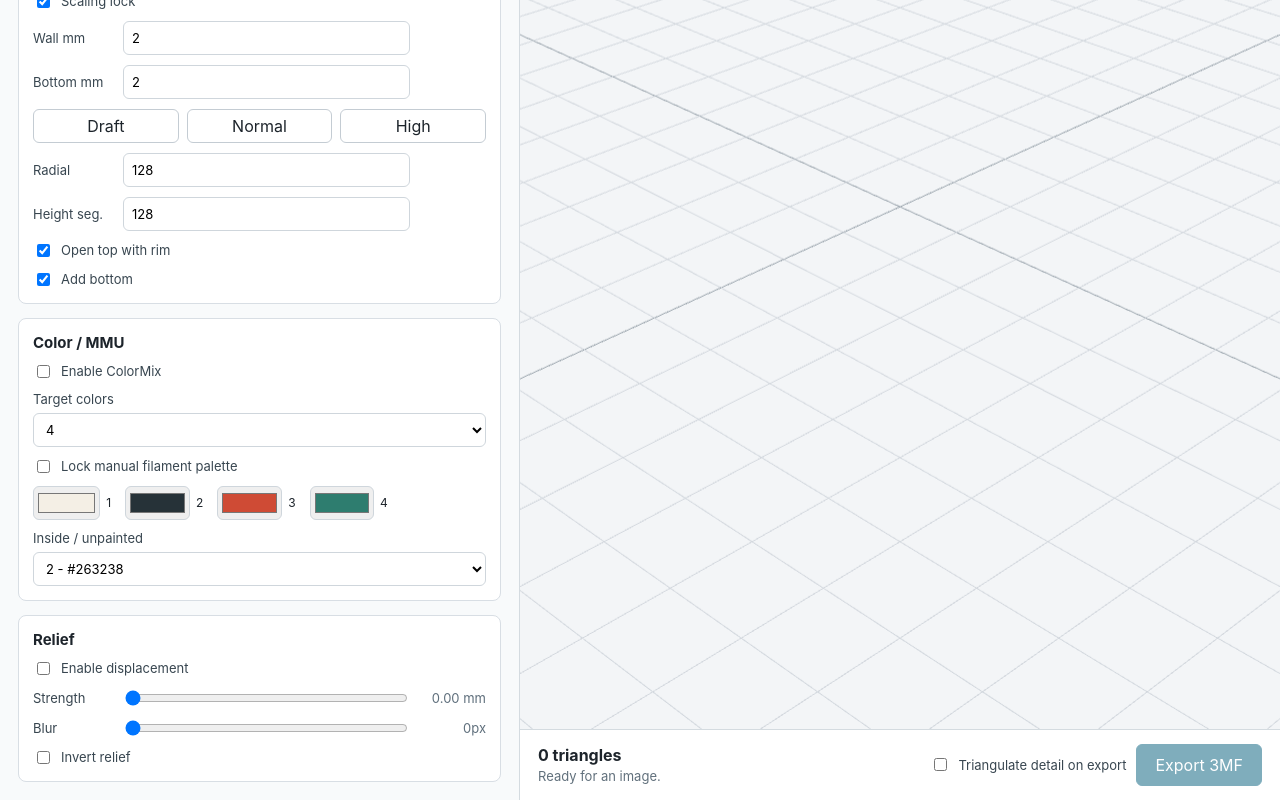
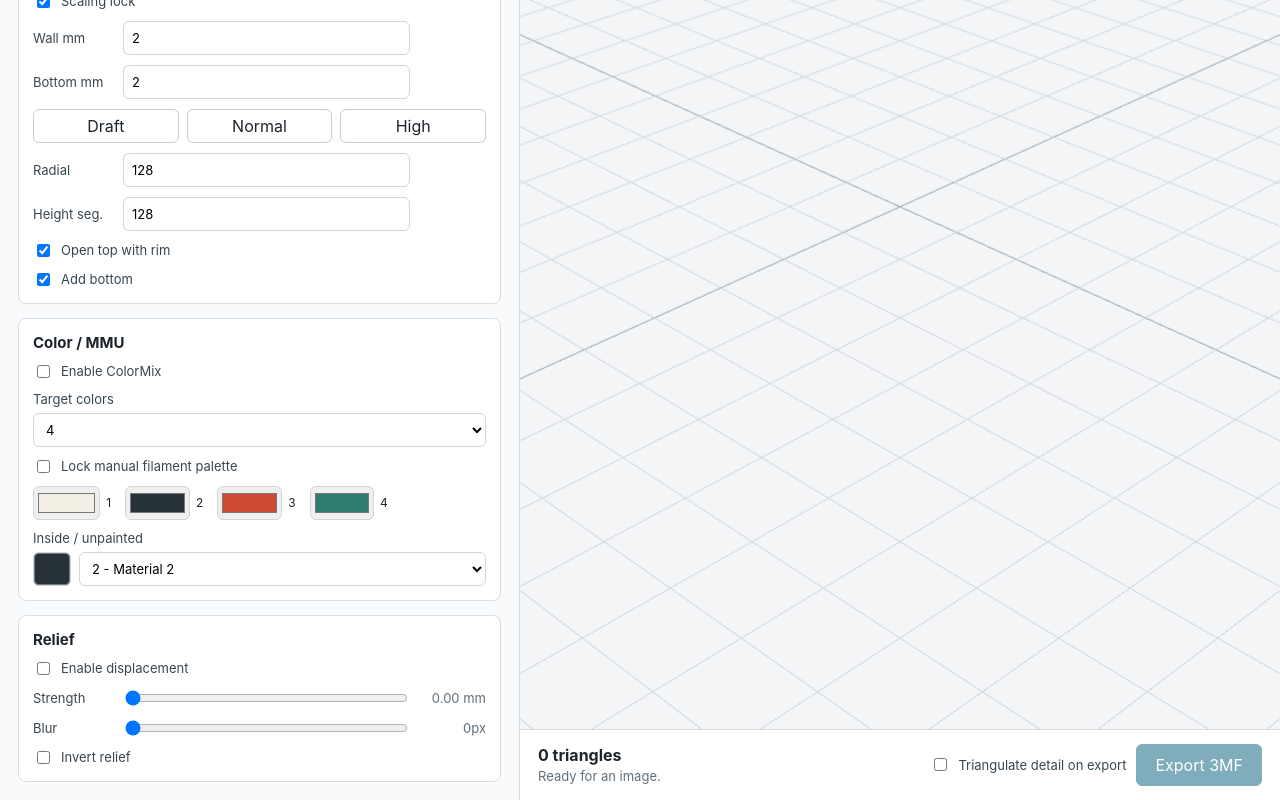
Before and after one commit to gzeus/ColorMix-Image-Mapping, a React (Vite) app: page / in a window 1280 px wide. Shown: the part 985-1785 px from the top of the page. Built offline with nearby package versions, Linux system fonts and the light colour scheme.

Commit message:
add more colormix ratios

```diff
--- a/src/components/App.tsx
+++ b/src/components/App.tsx
@@ -111,7 +111,9 @@ export default function App() {
   const processedCanvas = useMemo(() => (imageCanvas ? createProcessedCanvas(imageCanvas, relief.blurPx) : null), [imageCanvas, relief.blurPx]);
   const colorMixPalette = useMemo(() => buildColorMixPalette(colorMixFilaments), [colorMixFilaments]);
   const effectivePalette = colorMixEnabled ? colorMixPalette : palette;
-  const padColor = effectivePalette[Math.max(0, Math.min(effectivePalette.length - 1, insideMaterialIndex))] ?? fallbackPalette[0];
+  const insideMaterialLimit = colorMixEnabled ? colorMixFilaments.length : effectivePalette.length;
+  const effectiveInsideMaterialIndex = Math.max(0, Math.min(Math.max(0, insideMaterialLimit - 1), insideMaterialIndex));
+  const padColor = effectivePalette[effectiveInsideMaterialIndex] ?? fallbackPalette[0];
   const imageAspectRatio = imageCanvas ? imageCanvas.width / Math.max(1, imageCanvas.height) : null;
 
   const snapshotEditableState = useCallback((): EditableSnapshot => ({
@@ -220,15 +222,15 @@ export default function App() {
       : shape;
     switch (nextShape.type) {
       case 'cylinder':
-        return generateCylinder(nextShape, sampler, relief, effectivePalette, insideMaterialIndex);
+        return generateCylinder(nextShape, sampler, relief, effectivePalette, effectiveInsideMaterialIndex);
       case 'vase':
-        return generateVase(nextShape, sampler, relief, effectivePalette, insideMaterialIndex);
+        return generateVase(nextShape, sampler, relief, effectivePalette, effectiveInsideMaterialIndex);
       case 'plane':
-        return generatePlane(nextShape, sampler, relief, effectivePalette, insideMaterialIndex);
+        return generatePlane(nextShape, sampler, relief, effectivePalette, effectiveInsideMaterialIndex);
       case 'arc':
-        return generateArc(nextShape, sampler, relief, effectivePalette, insideMaterialIndex);
+        return generateArc(nextShape, sampler, relief, effectivePalette, effectiveInsideMaterialIndex);
     }
-  }, [effectivePalette, insideMaterialIndex, mapping, padColor, processedCanvas, relief, shape]);
+  }, [effectiveInsideMaterialIndex, effectivePalette, mapping, padColor, processedCanvas, relief, shape]);
 
   useEffect(() => {
     if (!processedCanvas || effectivePalette.length === 0) {
--- a/src/components/PaletteControls.tsx
+++ b/src/components/PaletteControls.tsx
@@ -1,5 +1,29 @@
 import type { PaletteColor } from '../lib/colorUtils';
 import { makePaletteColor } from '../lib/colorUtils';
+
+type ColorSelectProps = {
+  colors: PaletteColor[];
+  value: number;
+  onChange: (index: number) => void;
+};
+
+function ColorSelect({ colors, value, onChange }: ColorSelectProps) {
+  const safeValue = Math.max(0, Math.min(colors.length - 1, value));
+  const selected = colors[safeValue] ?? colors[0];
+
+  return (
+    <div className="color-select">
+      <span className="color-select-preview" style={{ background: selected?.hex ?? '#ffffff' }} />
+      <select value={safeValue} onChange={(event) => onChange(Number(event.target.value))}>
+        {colors.map((color, index) => (
+          <option key={color.id} value={index}>
+            {index + 1} - {color.name || `Filament ${index + 1}`}
+          </option>
+        ))}
+      </select>
+    </div>
+  );
+}
 
 type Props = {
   colorCount: number;
@@ -55,7 +79,7 @@ export function PaletteControls({
     onColorMixFilamentsChange(colorMixFilaments.filter((_, currentIndex) => currentIndex !== index).map((color, currentIndex) => ({ ...color, name: color.name || `Filament ${currentIndex + 1}` })));
     onInsideMaterialChange(0);
   };
-  const activePalette = colorMixEnabled ? colorMixPalette : palette;
+  const insideMaterialOptions = colorMixEnabled ? colorMixFilaments : palette;
 
   return (
     <section className="panel-section">
@@ -74,14 +98,20 @@ export function PaletteControls({
           </div>
           <button type="button" onClick={addColorMixFilament} disabled={colorMixFilaments.length >= 8}>Add ColorMix filament</button>
           <p className="helper-copy">PrusaSlicer sliced preview may show physical source filament paths; the generated swatches are predicted blend colors.</p>
+          <details className="virtual-extruders">
+            <summary>Display Virtual Extruders</summary>
             <div className="mix-grid">
-            {colorMixPalette.map((color, index) => (
+              {colorMixPalette.slice(colorMixFilaments.length).map((color, offset) => {
+                const index = offset + colorMixFilaments.length;
+                return (
                   <div className="mix-chip" key={`${color.id}-${index}`}>
                     <span style={{ background: color.hex }} />
                     <small>{index + 1}</small>
                   </div>
-            ))}
+                );
+              })}
             </div>
+          </details>
         </>
       ) : (
         <>
@@ -104,13 +134,7 @@ export function PaletteControls({
       )}
       <label className="field">
         <span>Inside / unpainted</span>
-        <select value={Math.min(insideMaterialIndex, activePalette.length - 1)} onChange={(event) => onInsideMaterialChange(Number(event.target.value))}>
-          {activePalette.map((color, index) => (
-            <option key={color.id} value={index}>
-              {index + 1} - {color.hex.toUpperCase()}
-            </option>
-          ))}
-        </select>
+        <ColorSelect colors={insideMaterialOptions} value={insideMaterialIndex} onChange={onInsideMaterialChange} />
       </label>
     </section>
   );
--- a/src/lib/colorMix.ts
+++ b/src/lib/colorMix.ts
@@ -3,6 +3,7 @@ import { colorDistanceSq, hexToRgb, makePaletteColor, rgbToHex, type PaletteColo
 type RGB = { r: number; g: number; b: number };
 type LAB = { L: number; a: number; b: number };
 type FilamentPart = { hex: string; ratio: number };
+type MixComponent = { extruder: number; ratio: number };
 
 const DEFAULT_CMYWK = ['#009bc3', '#c9378c', '#f6b921', '#252e2e', '#ffffff'];
 
@@ -125,19 +126,42 @@ export function defaultColorMixFilaments(): PaletteColor[] {
 
 export function buildColorMixPalette(filaments: PaletteColor[]): PaletteColor[] {
   const materials: PaletteColor[] = filaments.map((filament, index) => ({ ...filament, name: filament.name || `Filament ${index + 1}`, components: [{ extruder: index + 1, ratio: 1 }] }));
+  const addMix = (components: MixComponent[], name: string) => {
+    const mix = mixFilaments(components.map((component) => ({
+      hex: filaments[component.extruder - 1].hex,
+      ratio: component.ratio,
+    })));
+    materials.push({
+      ...makePaletteColor(mix.hex, materials.length, name),
+      components,
+    });
+  };
+
   for (let i = 0; i < filaments.length; i += 1) {
     for (let j = i + 1; j < filaments.length; j += 1) {
-      const mix = mixFilaments([
-        { hex: filaments[i].hex, ratio: 0.5 },
-        { hex: filaments[j].hex, ratio: 0.5 },
-      ]);
-      materials.push({
-        ...makePaletteColor(mix.hex, materials.length, `${i + 1}:${j + 1} 50/50`),
-        components: [
-          { extruder: i + 1, ratio: 0.5 },
-          { extruder: j + 1, ratio: 0.5 },
-        ],
-      });
+      addMix([
+        { extruder: i + 1, ratio: 0.25 },
+        { extruder: j + 1, ratio: 0.75 },
+      ], `${i + 1}:${j + 1} 25:75`);
+      addMix([
+        { extruder: i + 1, ratio: 0.5 },
+        { extruder: j + 1, ratio: 0.5 },
+      ], `${i + 1}:${j + 1} 50:50`);
+      addMix([
+        { extruder: i + 1, ratio: 0.75 },
+        { extruder: j + 1, ratio: 0.25 },
+      ], `${i + 1}:${j + 1} 75:25`);
+    }
+  }
+  for (let i = 0; i < filaments.length; i += 1) {
+    for (let j = i + 1; j < filaments.length; j += 1) {
+      for (let k = j + 1; k < filaments.length; k += 1) {
+        addMix([
+          { extruder: i + 1, ratio: 1 / 3 },
+          { extruder: j + 1, ratio: 1 / 3 },
+          { extruder: k + 1, ratio: 1 / 3 },
+        ], `${i + 1}:${j + 1}:${k + 1} 33:33:33`);
+      }
     }
   }
   const pure = materials.slice(0, filaments.length);
--- a/src/lib/export/export3mf.ts
+++ b/src/lib/export/export3mf.ts
@@ -17,9 +17,17 @@ function encodePrusaTriangleState(state: number): string {
   const bitstream: boolean[] = [false, false];
   if (state >= 3) {
     bitstream.push(true, true);
-    const extendedState = state - 3;
-    for (let bitIndex = 0; bitIndex < 4; bitIndex += 1) {
-      bitstream.push(Boolean(extendedState & (1 << bitIndex)));
+    if (state <= 16) {
+      const extendedState = state - 3;
+      for (let bitIndex = 0; bitIndex < 4; bitIndex += 1) {
+        bitstream.push(Boolean(extendedState & (1 << bitIndex)));
+      }
+    } else {
+      const extendedState = Math.min(255, state) - 17;
+      bitstream.push(false, true, true, true);
+      for (let bitIndex = 0; bitIndex < 8; bitIndex += 1) {
+        bitstream.push(Boolean(extendedState & (1 << bitIndex)));
+      }
     }
   } else {
     bitstream.push(Boolean(state & 1), Boolean(state & 2));
@@ -175,7 +183,7 @@ function modelXml(mesh: MeshData): string {
   return `<?xml version="1.0" encoding="UTF-8"?>
 <model unit="millimeter" xml:lang="en-US" xmlns="${CORE_NAMESPACE}" xmlns:slic3rpe="${PRUSA_NAMESPACE}">
   <metadata name="slic3rpe:Version3mf">1</metadata>
-  <metadata name="slic3rpe:MmPaintingVersion">1</metadata>
+  <metadata name="slic3rpe:MmPaintingVersion">2</metadata>
   <metadata name="Title">${escapeXml(mesh.name)}</metadata>
   <metadata name="Description">${escapeXml(mesh.name)}</metadata>
   <metadata name="Application">ColorMix Image Mapper</metadata>
--- a/src/styles.css
+++ b/src/styles.css
@@ -167,6 +167,21 @@ header h1 {
   background: #ffffff;
 }
 
+.color-select {
+  display: grid;
+  grid-template-columns: 38px minmax(0, 1fr);
+  align-items: center;
+  gap: 8px;
+}
+
+.color-select-preview {
+  width: 38px;
+  height: 34px;
+  border: 1px solid #cfd6dc;
+  border-radius: 6px;
+  box-shadow: inset 0 0 0 1px rgba(255, 255, 255, 0.35);
+}
+
 .slider-row output {
   text-align: right;
   color: #5f6f7c;
@@ -234,6 +249,18 @@ header h1 {
   max-height: 154px;
   overflow: auto;
   padding-right: 2px;
+}
+
+.virtual-extruders {
+  display: grid;
+  gap: 8px;
+}
+
+.virtual-extruders summary {
+  cursor: pointer;
+  color: #384650;
+  font-size: 13px;
+  font-weight: 650;
 }
 
 .mix-chip {
```
Lines whose indentation alone changed are shown as unchanged.
